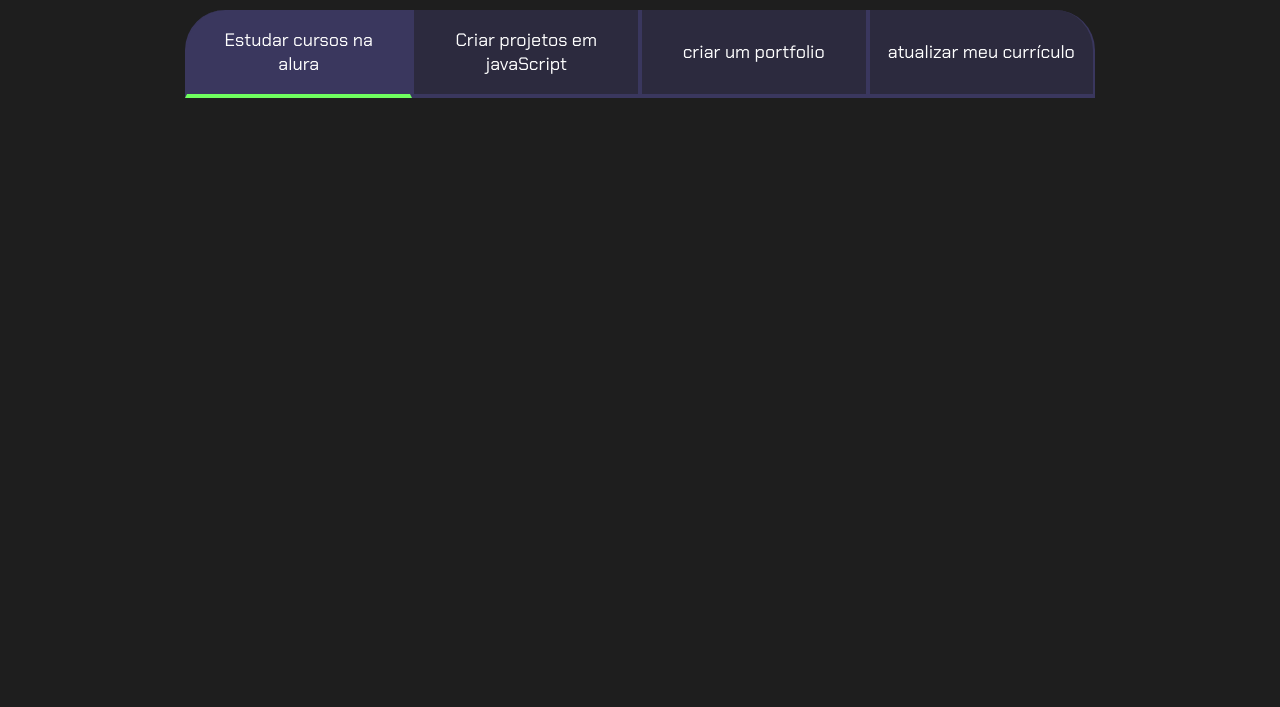
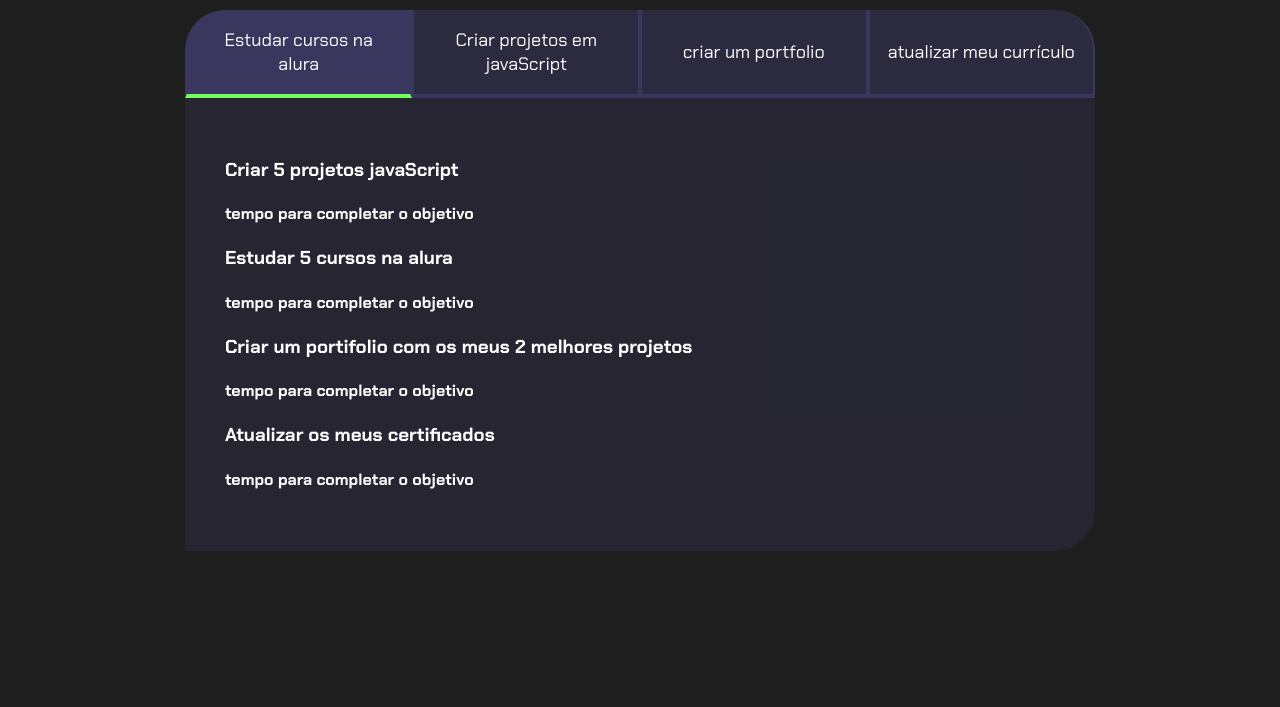
Before and after one commit to carloseduardo2022/projeto-de-vida, a plain HTML site: page index.HTML in a window 1280 px wide. Shown: the part 93-800 px from the top of the page. Drawn offline with Linux system fonts and the light colour scheme.

Commit message:
Add files via upload
20/03

```diff
--- a/index.HTML
+++ b/index.HTML
@@ -9,7 +9,8 @@
 </head>
 <body>
  <section class="conteudo-principal">
-    <h2 class="titulo-principal">Meus objetivos do ano <span>_</span> </h2>
+    <h2 class="titulo-principal">Meus objetivos do ano<span>_</span> </h2>
+    <div class="conteudo">
     <div class="botoes">
         <button class="botao ativo">Estudar cursos na alura</button>
         <button class="botao">Criar projetos em javaScript</button>
@@ -18,9 +19,33 @@
 
 
     </div>
+    <div class="abas-texto">
+    <div class="aba-conteudo">
+        <h3 class="aba-conteudo-texto-principal">Criar 5 projetos javaScript</h3>
+        <h4 class="aba-conteudo-texto-segundario">tempo para completar o objetivo</h4>
 
+    </div>
+    <div class="aba-conteudo">
+        <h3 class="aba-conteudo-texto-principal">Estudar 5 cursos na alura</h3>
+        <h4 class="aba-conteudo-texto-segundario">tempo para completar o objetivo</h4>
 
- </section>
-<script src="mains.js"></script>
+    </div>
+    <div class="aba-conteudo">
+        <h3 class="aba-conteudo-texto-principal">Criar um portifolio com os meus 2 melhores projetos</h3>
+        <h4 class="aba-conteudo-texto-segundario">tempo para completar o objetivo</h4>
+
+    </div>
+    <div class="aba-conteudo">
+        <h3 class="aba-conteudo-texto-principal">Atualizar os meus certificados</h3>
+        <h4 class="aba-conteudo-texto-segundario">tempo para completar o objetivo</h4>
+
+    </div>
+
+    </div>
+</div>
+
+   </section>
+   <script src="main.js"></script>
+
 </body>
 </html>
--- a/main.js
+++ b/main.js
@@ -1,12 +1,13 @@
 const botoes = document.querySelectorAll(".botao");
+
 for(let i=0;i <botoes.length;i++){
-botoes[i].onclick = function()
-{
-for(let j=0;j <botoeslegth;j++){
-   botoes[j].
-  }
+botoes[i].onclick = function(){
 
+  for(let j=0;j <botoeslegth;j++){
+   botoes[j].classList.remove("ativo");
+    }
 
+   botoes[i].classList.add("ativo");
  }
 
 }
--- a/style.CSS
+++ b/style.CSS
@@ -47,13 +47,26 @@ body{
 .botao:first-child{
     border-radius: 40px 40px 0 0;
 }
-.botoes{
+.botoes.ativo{
     display: block;
 }
 .ativo{
 background-color: var(--botao-ativo);
 border-bottom: 4px solid var(--verde);
 }
+.aba-conteudo-ativo{
+  display: block;
+
+
+}
+.abas-texto{
+    background-color: var(--texto-fundo);
+    padding: 40px;
+    border-radius: 0 0 40px;
+
+}
+
+
 @media screen and (min-width: 750px){
     .botoes{
         display: flex;
```
